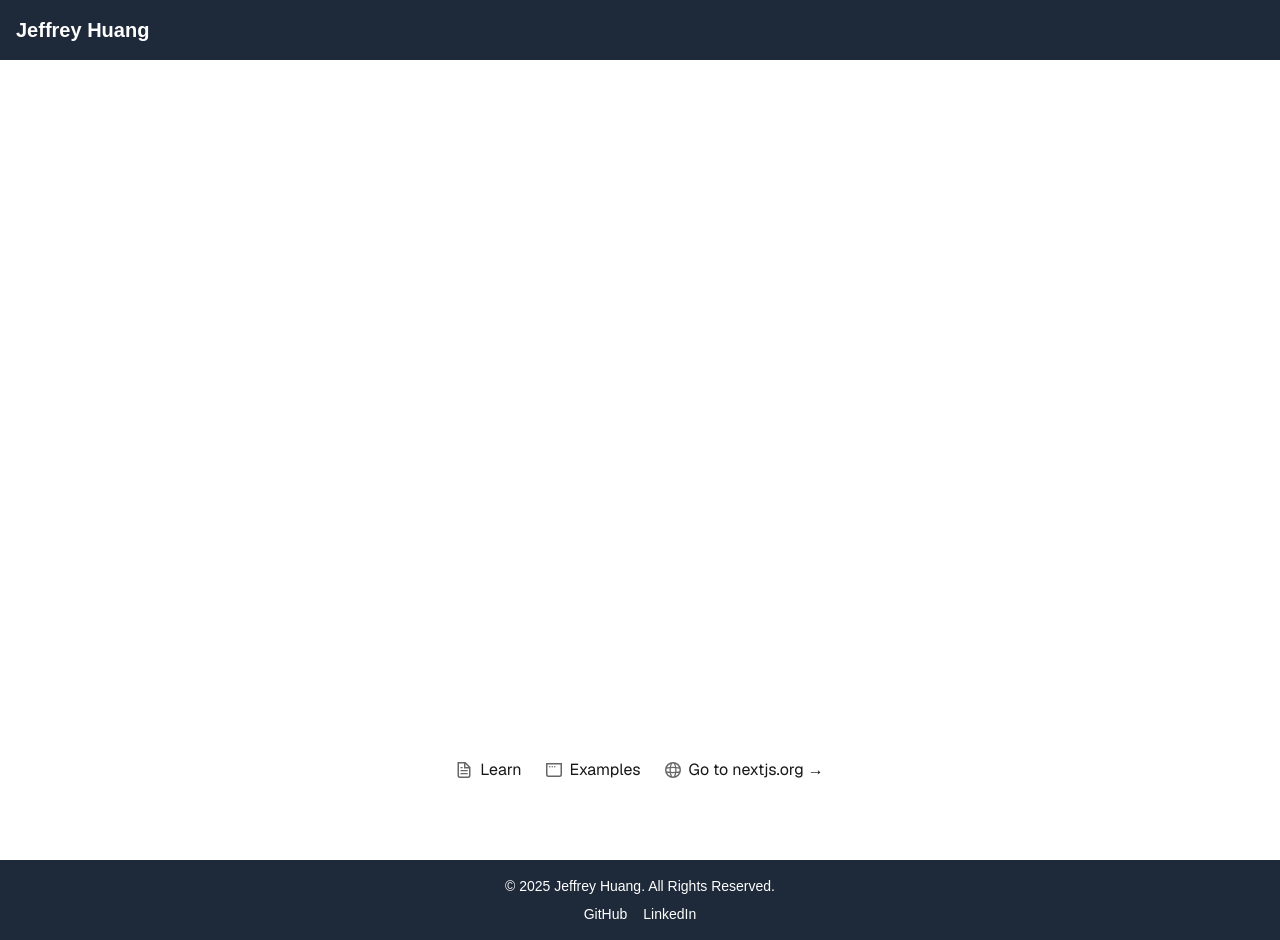
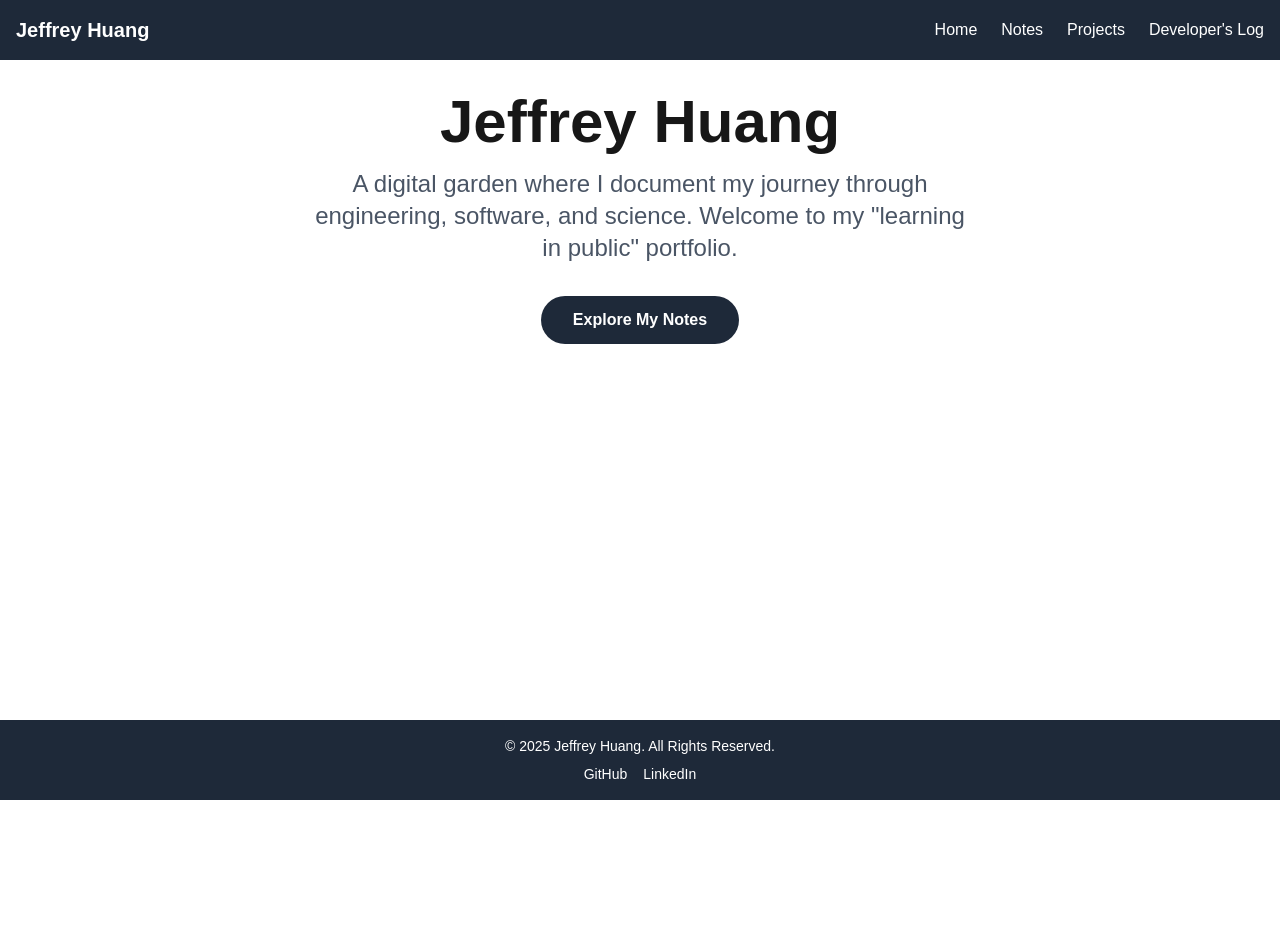
Before and after one commit to jeffrewh/jeffrey_huang, a Next.js app: page / in a window 1280 px wide. After the commit the page ends 800 px from the top, so only its background shows below. Built offline with nearby package versions, Linux system fonts and the light colour scheme.

Commit message:
first try

```diff
--- a/src/app/layout.tsx
+++ b/src/app/layout.tsx
@@ -15,8 +15,9 @@ const geistMono = Geist_Mono({
 });
 
 export const metadata: Metadata = {
-  title: "Create Next App",
-  description: "Generated by create next app"
+  title: "Jeffrey Huang | Engineering Portfolio",
+  description:
+    "A digital garden and portfolio for my engineering and software projects."
 };
 
 export default function RootLayout({
@@ -27,11 +28,10 @@ export default function RootLayout({
   return (
     <html lang="en">
       <body
-        className={`${geistSans.variable} ${geistMono.variable} antialiased`}
+        className={`${geistSans.variable} ${geistMono.variable} antialiased flex flex-col min-h-screen`}
       >
         <Navbar />
-        <main>{children}</main>
-        {/* Your page content here */}
+        <main className="flex-grow">{children}</main>
         <Footer />
       </body>
     </html>
--- a/src/app/page.tsx
+++ b/src/app/page.tsx
@@ -1,56 +1,23 @@
-import Image from "next/image";
+import Link from "next/link";
 
 export default function Home() {
   return (
-    <div className="font-sans grid grid-rows-[20px_1fr_20px] items-center justify-items-center min-h-screen p-8 pb-20 gap-16 sm:p-20">
-      <main className="flex flex-col gap-[32px] row-start-2 items-center sm:items-start"></main>
-      <footer className="row-start-3 flex gap-[24px] flex-wrap items-center justify-center">
-        <a
-          className="flex items-center gap-2 hover:underline hover:underline-offset-4"
-          href="https://nextjs.org/learn?utm_source=create-next-app&utm_medium=appdir-template-tw&utm_campaign=create-next-app"
-          target="_blank"
-          rel="noopener noreferrer"
-        >
-          <Image
-            aria-hidden
-            src="/file.svg"
-            alt="File icon"
-            width={16}
-            height={16}
-          />
-          Learn
-        </a>
-        <a
-          className="flex items-center gap-2 hover:underline hover:underline-offset-4"
-          href="https://vercel.com/templates?framework=next.js&utm_source=create-next-app&utm_medium=appdir-template-tw&utm_campaign=create-next-app"
-          target="_blank"
-          rel="noopener noreferrer"
-        >
-          <Image
-            aria-hidden
-            src="/window.svg"
-            alt="Window icon"
-            width={16}
-            height={16}
-          />
-          Examples
-        </a>
-        <a
-          className="flex items-center gap-2 hover:underline hover:underline-offset-4"
-          href="https://nextjs.org?utm_source=create-next-app&utm_medium=appdir-template-tw&utm_campaign=create-next-app"
-          target="_blank"
-          rel="noopener noreferrer"
-        >
-          <Image
-            aria-hidden
-            src="/globe.svg"
-            alt="Globe icon"
-            width={16}
-            height={16}
-          />
-          Go to nextjs.org →
-        </a>
-      </footer>
-    </div>
+    // The main container is provided by layout.tsx
+    // This component renders the content for the main page.
+    <section className="text-center flex flex-col items-center justify-center flex-grow p-8">
+      <h1 className="text-4xl sm:text-5xl md:text-6xl font-bold">
+        Jeffrey Huang
+      </h1>
+      <p className="mt-4 text-lg sm:text-xl md:text-2xl text-gray-600 max-w-2xl">
+        A digital garden where I document my journey through engineering,
+        software, and science. Welcome to my "learning in public" portfolio.
+      </p>
+      <Link
+        href="/notes"
+        className="mt-8 px-8 py-3 bg-gray-800 text-white font-bold rounded-full hover:bg-gray-700 transition-colors"
+      >
+        Explore My Notes
+      </Link>
+    </section>
   );
 }
--- a/src/components/Footer.tsx
+++ b/src/components/Footer.tsx
@@ -9,11 +9,20 @@ const Footer = () => {
       <div className="container mx-auto text-center text-sm">
         <p>&copy; {currentYear} Jeffrey Huang. All Rights Reserved.</p>
         <div className="flex justify-center space-x-4 mt-2">
-          {/* Replace "#" with your actual links later */}
-          <a href="#" className="hover:text-gray-300 transition-colors">
+          <a
+            href="https://github.com/your-username" // Replace with your actual GitHub profile URL
+            target="_blank"
+            rel="noopener noreferrer"
+            className="hover:text-gray-300 transition-colors"
+          >
             GitHub
           </a>
-          <a href="#" className="hover:text-gray-300 transition-colors">
+          <a
+            href="https://linkedin.com/in/your-username" // Replace with your actual LinkedIn profile URL
+            target="_blank"
+            rel="noopener noreferrer"
+            className="hover:text-gray-300 transition-colors"
+          >
             LinkedIn
           </a>
         </div>
--- a/src/components/Navbar.tsx
+++ b/src/components/Navbar.tsx
@@ -1,12 +1,86 @@
-import React from "react";
+"use client"; // This is a client component because it uses hooks for state
+
+import React, { useState } from "react";
+import Link from "next/link";
 
 const Navbar = () => {
+  const [isOpen, setIsOpen] = useState(false);
+
   return (
-    <nav className="bg-gray-800 text-white p-4">
-      <div className="container mx-auto">
-        <h1 className="text-xl font-bold">Jeffrey Huang</h1>
-        {/* Nav links will go here */}
+    <nav className="bg-gray-800 text-white p-4 sticky top-0 z-50">
+      <div className="container mx-auto flex justify-between items-center">
+        <Link href="/" className="text-xl font-bold">
+          Jeffrey Huang
+        </Link>
+        <div className="hidden md:flex space-x-6">
+          <Link href="/" className="hover:text-gray-300 transition-colors">
+            Home
+          </Link>
+          <Link href="/notes" className="hover:text-gray-300 transition-colors">
+            Notes
+          </Link>
+          <Link
+            href="/projects"
+            className="hover:text-gray-300 transition-colors"
+          >
+            Projects
+          </Link>
+          <Link href="/log" className="hover:text-gray-300 transition-colors">
+            Developer's Log
+          </Link>
+        </div>
+        <div className="md:hidden">
+          <button onClick={() => setIsOpen(!isOpen)} aria-label="Toggle menu">
+            <svg
+              className="w-6 h-6"
+              fill="none"
+              stroke="currentColor"
+              viewBox="0 0 24 24"
+              xmlns="http://www.w3.org/2000/svg"
+            >
+              <path
+                strokeLinecap="round"
+                strokeLinejoin="round"
+                strokeWidth={2}
+                d={isOpen ? "M6 18L18 6M6 6l12 12" : "M4 6h16M4 12h16m-7 6h7"}
+              />
+            </svg>
+          </button>
+        </div>
       </div>
+      {/* Mobile Menu */}
+      {isOpen && (
+        <div className="md:hidden mt-4">
+          <Link
+            href="/"
+            className="block py-2 px-4 text-sm hover:bg-gray-700"
+            onClick={() => setIsOpen(false)}
+          >
+            Home
+          </Link>
+          <Link
+            href="/notes"
+            className="block py-2 px-4 text-sm hover:bg-gray-700"
+            onClick={() => setIsOpen(false)}
+          >
+            Notes
+          </Link>
+          <Link
+            href="/projects"
+            className="block py-2 px-4 text-sm hover:bg-gray-700"
+            onClick={() => setIsOpen(false)}
+          >
+            Projects
+          </Link>
+          <Link
+            href="/log"
+            className="block py-2 px-4 text-sm hover:bg-gray-700"
+            onClick={() => setIsOpen(false)}
+          >
+            Developer's Log
+          </Link>
+        </div>
+      )}
     </nav>
   );
 };
```
